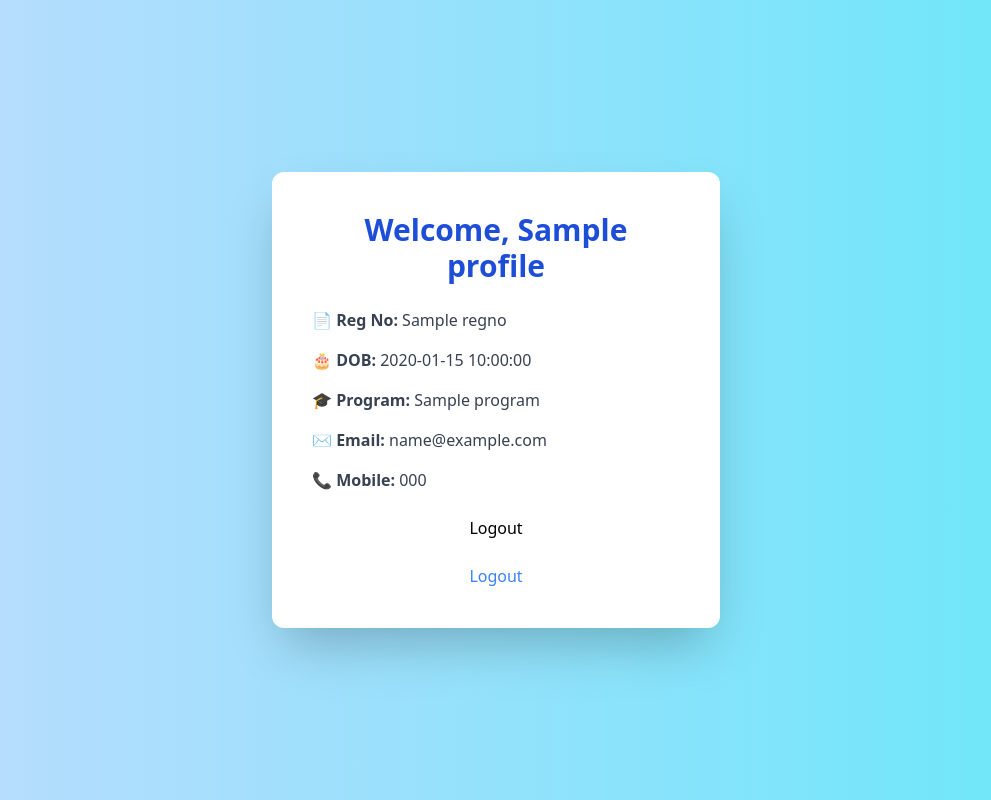
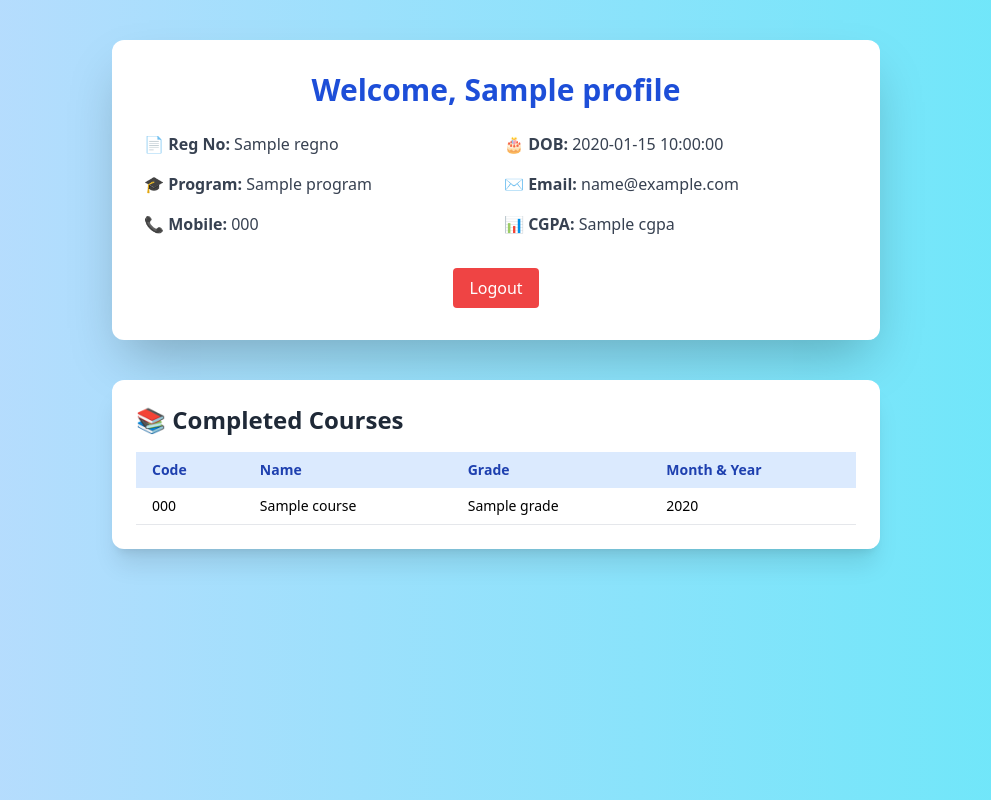
Before and after one commit to ComradeMohan/mobile-app, a Flask app: template templates/profile.html in a window 1280 px wide. Shown: the whole page, without its empty margins (144-1135 px from the left). Run offline with Flask 3, Linux system fonts and the light colour scheme; the template is opened without the code that fills it: most values are stand-ins (such as "Sample title", 1, 10 or a date in 2020); some libraries are stand-ins or nearby versions.

Commit message:
Update profile.html

```diff
--- a/templates/profile.html
+++ b/templates/profile.html
@@ -7,25 +7,114 @@
   <!-- Tailwind CSS CDN -->
   <script src="https://cdn.tailwindcss.com"></script>
 </head>
-<body class="bg-gradient-to-r from-blue-200 to-cyan-300 min-h-screen flex items-center justify-center">
-  <div class="bg-white shadow-2xl rounded-xl p-10 w-full max-w-md text-center">
-    <h2 class="text-3xl font-bold text-blue-700 mb-6">Welcome, {{ profile.name }}</h2>
+<body class="bg-gradient-to-r from-blue-200 to-cyan-300 min-h-screen py-10">
+  <div class="max-w-3xl mx-auto bg-white shadow-2xl rounded-xl p-8">
+    <h2 class="text-3xl font-bold text-blue-700 mb-6 text-center">Welcome, {{ profile.name }}</h2>
 
-    <div class="text-left space-y-4 text-gray-700">
+    <!-- Profile Info -->
+    <div class="grid md:grid-cols-2 gap-4 text-gray-700 text-sm md:text-base">
       <p><span class="font-semibold">📄 Reg No:</span> {{ profile.regno }}</p>
       <p><span class="font-semibold">🎂 DOB:</span> {{ profile.dob }}</p>
       <p><span class="font-semibold">🎓 Program:</span> {{ profile.program }}</p>
       <p><span class="font-semibold">✉️ Email:</span> {{ profile.email }}</p>
       <p><span class="font-semibold">📞 Mobile:</span> {{ profile.mobile }}</p>
+      <!-- Profile Box (continued) -->
+<p><span class="font-semibold">📊 CGPA:</span> {{ profile.cgpa }}</p>
+
     </div>
-<br>
-  <form action="{{ url_for('logout') }}" method="get">
-        <button type="submit">Logout</button>
-    </form>
-        <div class="mt-6">
-      <a href="/" class="text-blue-500 hover:underline">Logout</a>
+
+    <!-- Logout -->
+    <div class="mt-8 text-center">
+      <form action="{{ url_for('logout') }}" method="get">
+        <button type="submit" class="bg-red-500 text-white px-4 py-2 rounded hover:bg-red-600 transition">Logout</button>
+      </form>
     </div>
   </div>
 
+  <!-- Notifications -->
+  <!-- <div class="max-w-3xl mx-auto mt-10 bg-white shadow-xl rounded-xl p-6">
+    <h3 class="text-2xl font-semibold text-gray-800 mb-4">🔔 Notifications</h3>
+
+    {% if profile.notifications %}
+      <ul class="space-y-4">
+        {% for note in profile.notifications %}
+          <li class="bg-gray-50 border border-gray-200 p-4 rounded-lg shadow-sm">
+            <div class="text-sm text-gray-600 mb-1">
+              <strong class="text-blue-700">{{ note.by }}</strong>
+              <span class="text-gray-500 italic">({{ note.datetime }})</span>
+            </div>
+            <div class="text-gray-800 text-sm whitespace-pre-wrap">{{ note.message }}</div>
+          </li>
+        {% endfor %}
+      </ul>
+    {% else %}
+      <p class="text-gray-600">No notifications available.</p>
+    {% endif %}
+  </div> -->
+  <!-- Courses -->
+<!-- Completed Courses -->
+<div class="max-w-3xl mx-auto mt-10 bg-white shadow-xl rounded-xl p-6">
+  <h3 class="text-2xl font-semibold text-gray-800 mb-4">📚 Completed Courses</h3>
+  {% if profile.courses %}
+    <div class="overflow-x-auto">
+      <table class="min-w-full table-auto text-sm">
+        <thead>
+          <tr class="bg-blue-100 text-blue-800 font-semibold">
+            <th class="px-4 py-2 text-left">Code</th>
+            <th class="px-4 py-2 text-left">Name</th>
+            <th class="px-4 py-2 text-left">Grade</th>
+            <th class="px-4 py-2 text-left">Month & Year</th>
+          </tr>
+        </thead>
+        <tbody>
+          {% for course in profile.courses %}
+            <tr class="border-b">
+              <td class="px-4 py-2">{{ course.code }}</td>
+              <td class="px-4 py-2">{{ course.name }}</td>
+              <td class="px-4 py-2">{{ course.grade }}</td>
+              <td class="px-4 py-2">{{ course.month_year }}</td>
+            </tr>
+          {% endfor %}
+        </tbody>
+      </table>
+    </div>
+  {% else %}
+    <p class="text-gray-600">No courses available.</p>
+  {% endif %}
+</div>
+
+
+ <!-- <div class="max-w-3xl mx-auto mt-10 bg-white shadow-xl rounded-xl p-6">
+    <h3 class="text-2xl font-semibold text-gray-800 mb-4">🗓️ Attendance Summary</h3>
+    {% if profile.attendance %}
+      <div class="overflow-x-auto">
+        <table class="min-w-full table-auto text-sm">
+          <thead>
+            <tr class="bg-green-100 text-green-800 font-semibold">
+              <th class="px-4 py-2 text-left">Code</th>
+              <th class="px-4 py-2 text-left">Name</th>
+              <th class="px-4 py-2 text-left">Class</th>
+              <th class="px-4 py-2 text-left">Hour</th>
+              <th class="px-4 py-2 text-left">%</th>
+            </tr>
+          </thead>
+          <tbody>
+            {% for att in profile.attendance %}
+              <tr class="border-b">
+                <td class="px-4 py-2">{{ att.code }}</td>
+                <td class="px-4 py-2">{{ att.name }}</td>
+                <td class="px-4 py-2">{{ att.class }}</td>
+                <td class="px-4 py-2">{{ att.hour }}</td>
+                <td class="px-4 py-2">{{ att.percentage }}</td>
+              </tr>
+            {% endfor %}
+          </tbody>
+        </table>
+      </div>
+    {% else %}
+      <p class="text-gray-600">No attendance data available.</p>
+    {% endif %}
+  </div> -->
+
 </body>
 </html>
```
